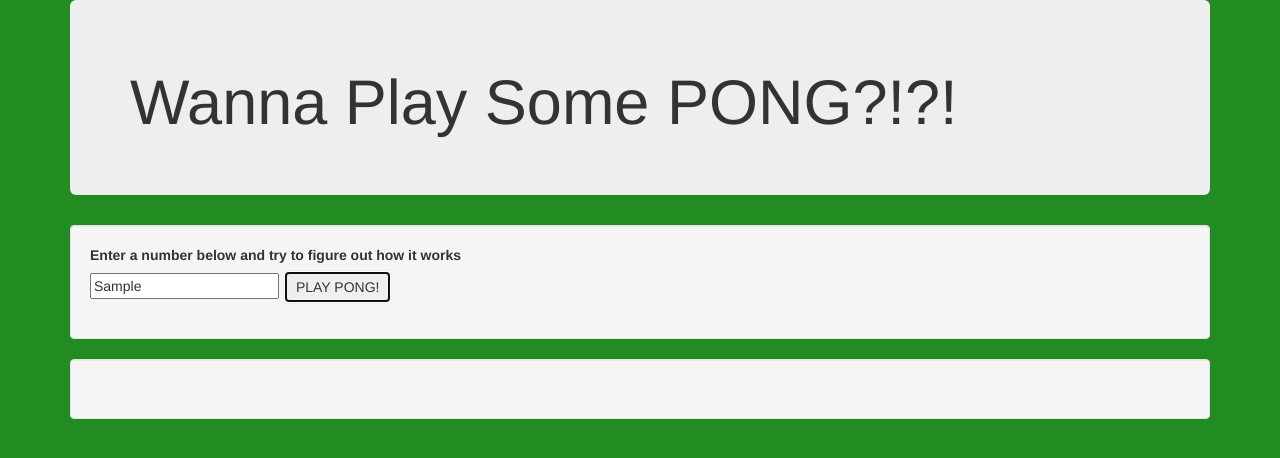
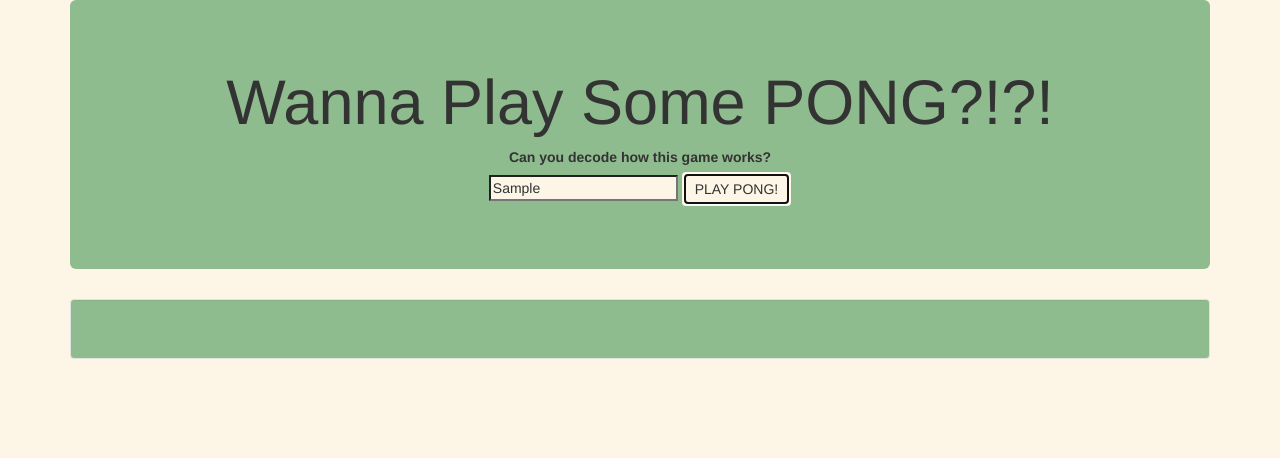
Before and after one commit to Sean-Peterson/ping-pong, a plain HTML site: page index.html in a window 1280 px wide. Both pictures are taken after typing "Sample" into the empty fields and a click on the button "PLAY PONG!". Drawn offline with nearby package versions, Linux system fonts and the light colour scheme.

Commit message:
add final styling

```diff
--- a/css/styles.css
+++ b/css/styles.css
@@ -1,6 +1,28 @@
 body {
   font-family: helvetica;
-  background-color: forestgreen;
+  background-color: oldlace;
+}
+
+.jumbotron {
+  text-align: center;
+  background-color: darkseagreen;
+}
+
+#userInput {
+  background-color: oldlace;
+}
+
+.btn {
+  background-color: oldlace;
+}
+
+#list {
+    background-color: darkseagreen;
+}
+
+ul {
+  font-weight: bold;
+  font-size: 1.5em;
 }
 
 ul.regular {
@@ -15,12 +37,15 @@ ul.regular li {
 .ping {
   list-style-type: none;
   text-align: left;
+  color: hotpink;
 }
 .pong {
   list-style-type: none;
   text-align: right;
+  color: skyblue;
 }
 .ping-pong {
   list-style-type: none;
   text-align: center;
+  color: white;
 }
--- a/index.html
+++ b/index.html
@@ -14,10 +14,8 @@
     <div class="container">
       <div class="jumbotron">
         <h1>Wanna Play Some PONG?!?!</h1>
-      </div>
-      <div class="well" id="input">
         <form class="form-group">
-          <label>Enter a number below and try to figure out how it works</label><br>
+          <label>Can you decode how this game works?</label><br>
           <input type="text" id="userInput" placeholder="Insert a number here">
           <button type="submit" class="btn">PLAY PONG!</button>
         </form>
--- a/js/scripts.js
+++ b/js/scripts.js
@@ -1,6 +1,8 @@
 $(document).ready(function() {
+  $("#list").hide();
   $("form").submit(function(event) {
     event.preventDefault();
+    $("#list").show();
     var number = $("#userInput").val();
     var nArray = array(number);
     nArray.forEach(function(n) {
@@ -17,9 +19,8 @@ $(document).ready(function() {
           $("#regular").append("<li>"+n+"</li>" + " ");
       }
     });
+  });
 
-    // var change = changer(nArray);
-  });
 
   var array = function(n) {
     var ar = [];
@@ -28,12 +29,4 @@ $(document).ready(function() {
     };
     return ar;
   };
-
-  // var changer = function(n) {
-  //   for(var i = 1; i <= n; i += 1)  {
-  //     if (n[i] % 3 ==== 0 && n[i] % 5 ==== 0)
-  //     n[i].slice(n[i],1,"ping-pong")
-  //   }
-  // }
-
 });
```
